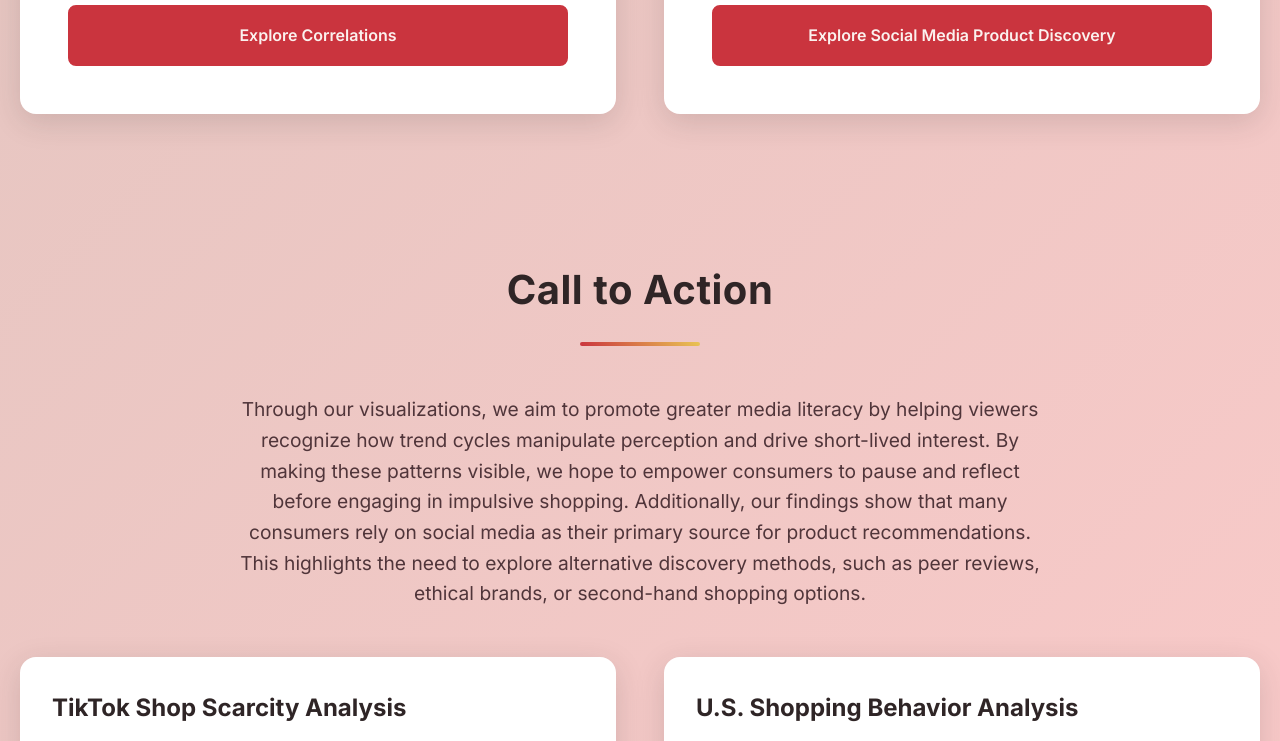
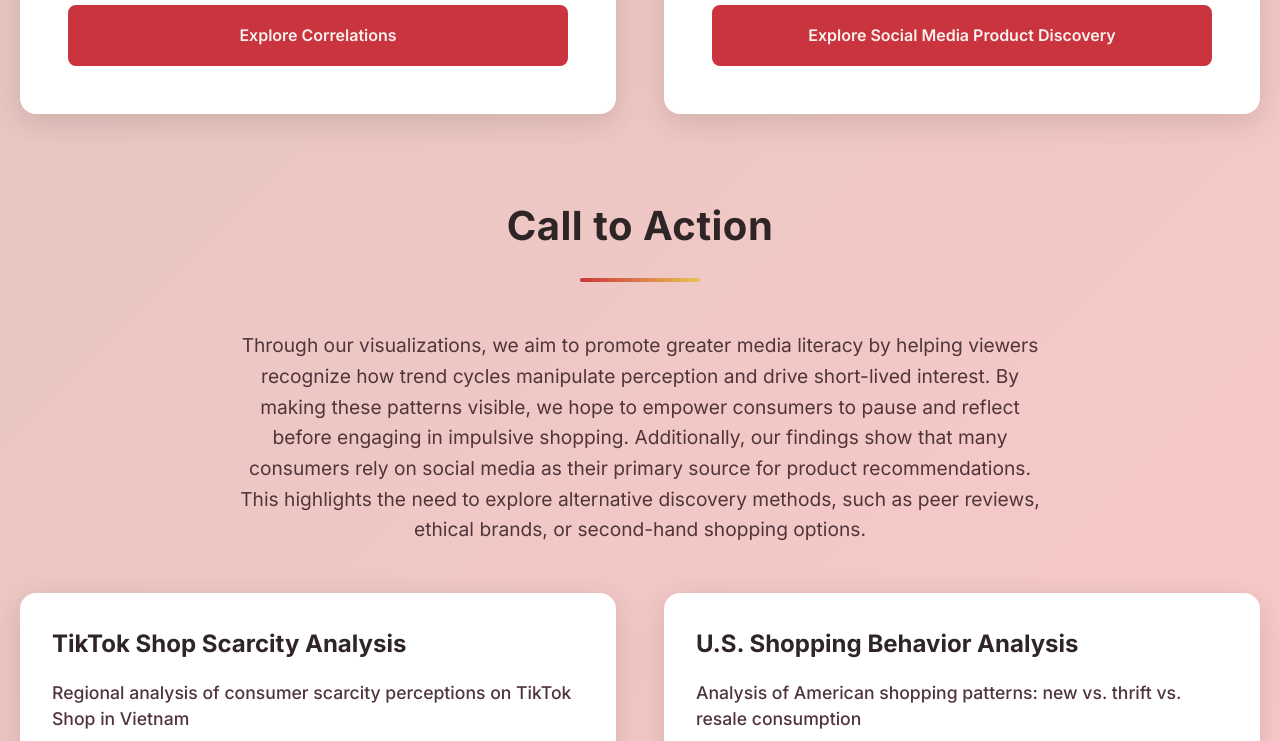
Before and after one commit to Anahita-09/DataScienceKWK, a plain HTML site: page index.html in a window 1280 px wide. Shown: the part 2460-3201 px from the top of the page. Drawn offline with nearby package versions, Linux system fonts and the light colour scheme.

Commit message:
Shift Call to Action section 4rem up for better layout

```diff
--- a/index.html
+++ b/index.html
@@ -238,7 +238,7 @@
             </div>
 
             <!-- Call to Action Section -->
-            <div class="viz-section">
+            <div class="viz-section call-to-action">
                 <h3 class="section-header">Call to Action</h3>
                 <p class="section-description">Through our visualizations, we aim to promote greater media literacy by helping viewers recognize how trend cycles manipulate perception and drive short-lived interest. By making these patterns visible, we hope to empower consumers to pause and reflect before engaging in impulsive shopping. Additionally, our findings show that many consumers rely on social media as their primary source for product recommendations. This highlights the need to explore alternative discovery methods, such as peer reviews, ethical brands, or second-hand shopping options.</p>
                 <div class="viz-grid">
--- a/styles.css
+++ b/styles.css
@@ -370,6 +370,11 @@ body {
 .viz-section {
     margin-bottom: 5rem;
     padding-top: 2rem;
+}
+
+/* Call to Action section - shifted 4rem up */
+.viz-section.call-to-action {
+    margin-top: -4rem;
 }
 
 .viz-section:last-child {
```
